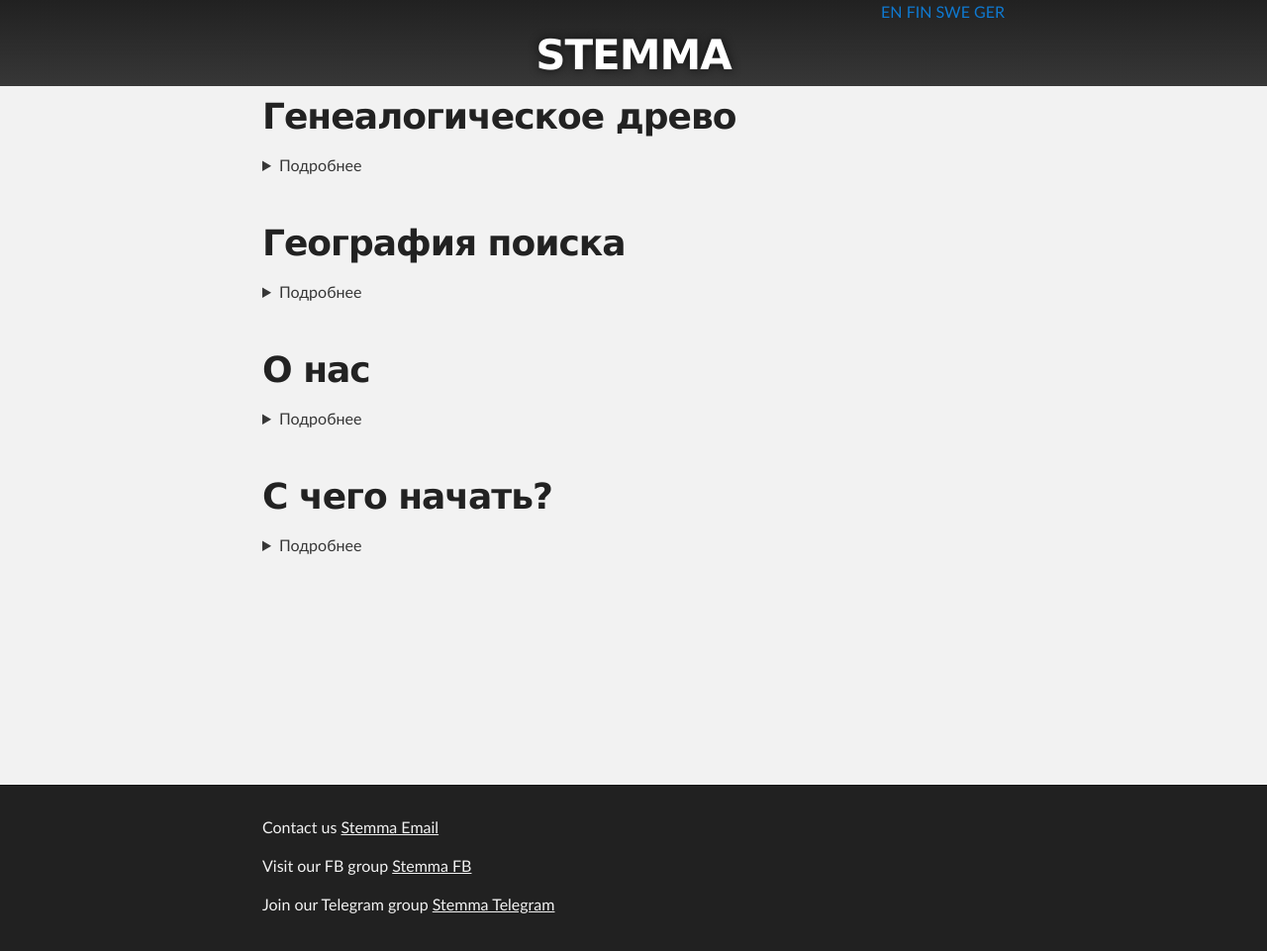
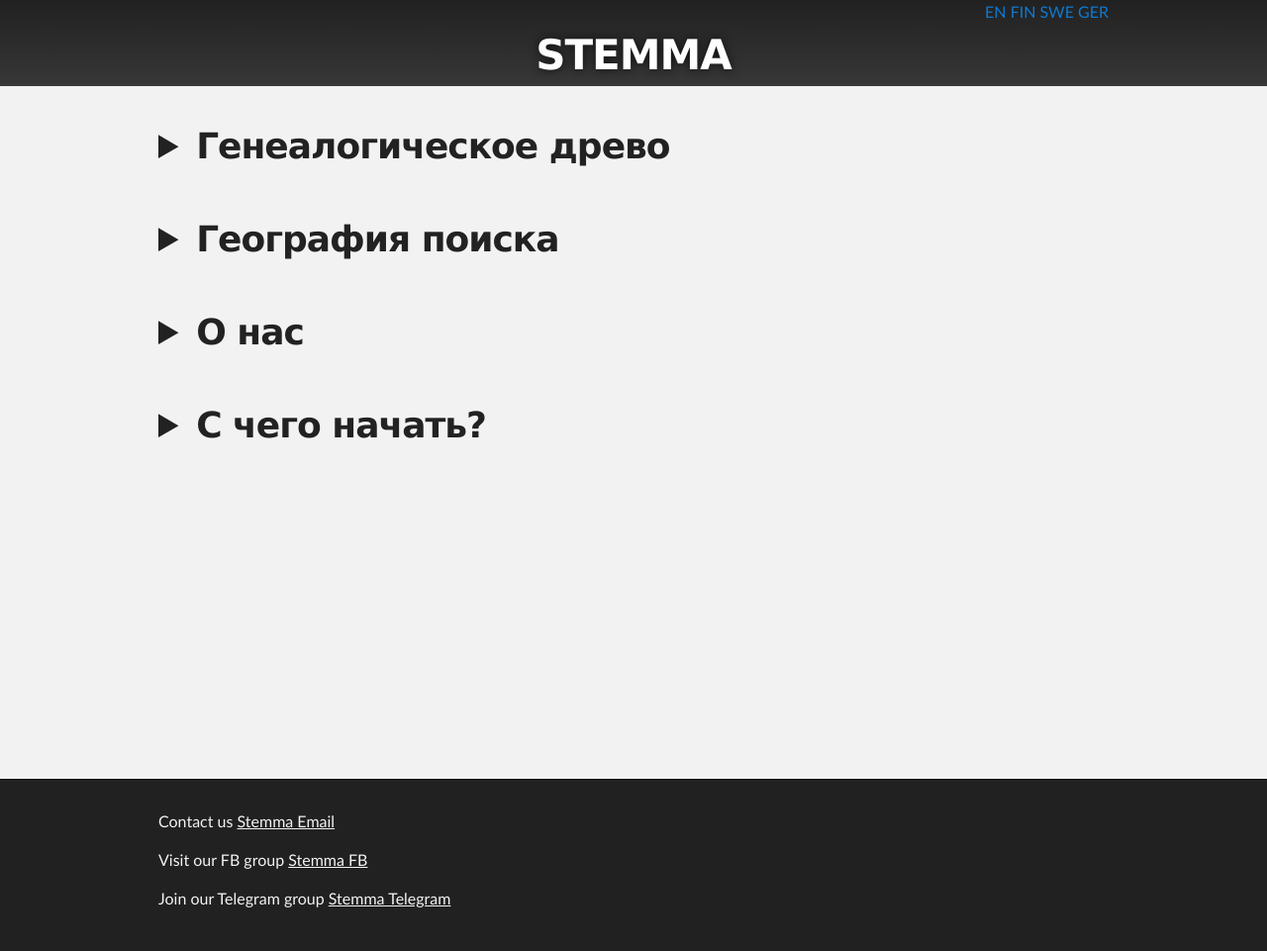
Before and after one commit to aastahov/stemma-workaround, a Jekyll site: the page built from index.md, in a window 1280 px wide and 961 px high. Shown: the whole window at 99% size. Built offline with Jekyll 4.4.1, drawn with Linux system fonts in a browser that asks for light colours; our own code applies the rules of GitHub Pages for plain Markdown files; some of the changed text lies outside the part shown.

Commit message:
Removed "Show" buttons.

```diff
--- a/assets/css/style.scss
+++ b/assets/css/style.scss
@@ -213,7 +213,7 @@
 *******************************************************************************/
 .outer { width: 100%; }
 
-.inner { position: relative; max-width: 750px; padding: 20px 10px; margin: 0 auto; }
+.inner { position: relative; max-width: 960px; padding: 20px 10px; margin: 0 auto; }
 
 #header_wrap { position:fixed ;background: #212121; background: -moz-linear-gradient(top, #373737, #212121); background: -webkit-linear-gradient(top, #373737, #212121); background: -ms-linear-gradient(top, #373737, #212121); background: -o-linear-gradient(top, #373737, #212121); background: linear-gradient(to top, #373737, #212121); }
 
@@ -235,7 +235,7 @@
 
 #main_content_wrap { background: #f2f2f2; border-top: 1px solid #111; border-bottom: 1px solid #111; }
 
-#main_content { padding-top: 50px; padding-bottom: 230px; }
+#main_content { padding-top: 80px; padding-bottom: 320px; }
 
 #footer_wrap { background: #212121; }
 
--- a/index.md
+++ b/index.md
@@ -1,6 +1,8 @@
-# Генеалогическое древо
-<details><summary>Подробнее</summary>
-Генеалогическое древо - пристальный взгляд в прошлое своего рода. Память о предках.
+<h1><details>
+  <summary>
+    Генеалогическое древо
+  </summary>
+<h5>Генеалогическое древо - пристальный взгляд в прошлое своего рода. Память о предках.
 Все мы в разные периоды наше жизни сталкиваемся с желанием узнать больше о наших предках.
 Кем они были, где и когда жили, чем занимались, во что верили, кого любили. Обрывочные
 сведения о предках появляются в нашей жизни из собственных воспоминаний, рассказов наших
@@ -30,11 +32,15 @@
 купцами. Ведь ваши предки были умнее, сильнее и везучее многих своих современников, у них
 остались потомки, которые о них помнят. Изучение истории собственного рода - это
 увлекательный интерактивный детектив, написать который, мы будем рады вам помочь…
+</h5>
 </details>
+</h1>
 
-# География поиска
-<details><summary>Подробнее</summary>
-Архивный поиск выходцев из Стран Балтийского региона на Северо-Западе России
+<h1><details>
+  <summary>
+    География поиска
+  </summary>
+<h5>Архивный поиск выходцев из Стран Балтийского региона на Северо-Западе России
 На протяжении нескольких веков на службе Российской Империи состояли выходцы из других
 стран. Одни приезжали сюда на время по приглашению властей и поступали на службу в армию,
 на флот или в гражданские ведомства. Другие приезжали в поисках лучшей жизни и оставались
@@ -54,9 +60,15 @@
 систематизирована, в значительной своей части не оцифрована, что очень затрудняет ее поиск.
 Мы предлагаем поиск и систематизацию этих сведений для предоставления Вам в наиболее
 удобном формате.
+</h5>
 </details>
-# О нас
-<details><summary>Подробнее</summary>
+</h1>
+
+<h1><details>
+  <summary>
+    О нас
+  </summary>
+<h5>
 Сообщество «Stemma» - это группа опытных исследователей, которые на протяжении многих лет
 профессионально занимаются генеалогическими исследованиями и архивным поиском. Большой
 опыт работы в архивах и наработанные методики анализа полученных данных позволяют нам
@@ -67,10 +79,15 @@
 учреждений, свидетельства о собственности, личные дела студентов, документы воинского учета,
 купеческих гильдий и ремесленных управ. Обобщив все данные из этих источников, зачастую
 удается воссоздать подробную картину жизни человека и «оживить» его образ.
+</h5>
 </details>
+</h1>
 
-# С чего начать?
-<details><summary>Подробнее</summary>
+<h1><details>
+  <summary>
+    С чего начать?
+  </summary>
+<h5>
 Если вы располагаете сведениями, что ваши родственники происходили из Северо-Западного
 региона России, или проживали здесь какое-то время, и вы заинтересованы в поиске сведений о
 них, сообщите нам на электронную почту всю известную информацию об интересующих вас
@@ -109,4 +126,6 @@
 - Художественное описание в виде эссе, в котором изложена вся найденная информация,
 сопровожденная комментариями и историческими сведениями, и снабженное ссылками на
 источники в архивных фондах, а также фотокопиями этих дел.
+</h5>
 </details>
+</h1>
```
